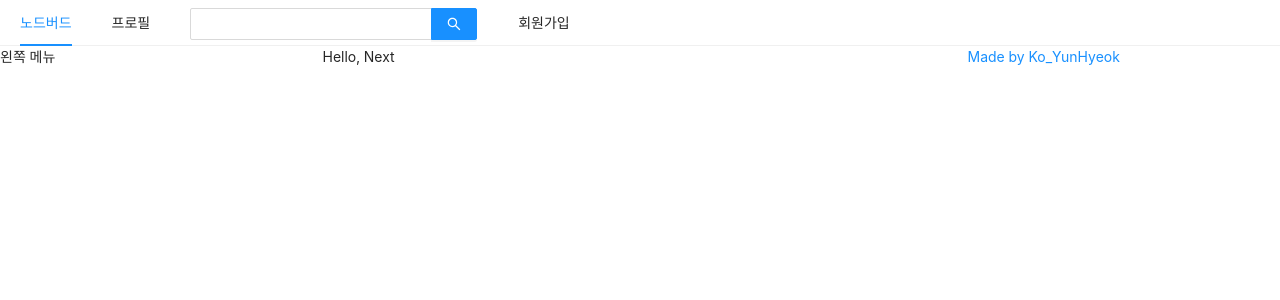
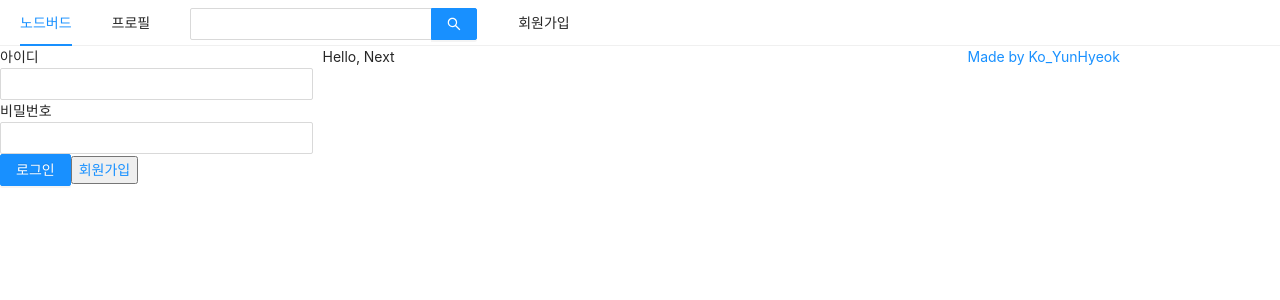
Before and after one commit to KYH9800/NodeBird-with-server, a Next.js app in the folder prepare/front/: page / in a window 1280 px wide. Shown: the top 300 px of the page. Built offline with nearby package versions, Linux system fonts and the light colour scheme.

Commit message:
make a LogInForm

```diff
--- a/prepare/front/components/AppLayout.js
+++ b/prepare/front/components/AppLayout.js
@@ -6,19 +6,18 @@
 import {} from "@ant-design/icons";
 import "antd/dist/antd.css"; // or 'antd/dist/antd.less'
 
+import UserProfile from "./UserProfile";
+import LoginForm from "./LoginForm";
+
 // prepare/front/pages/에서 index.js, profile.js, signup.js에 공통으로 사용할 layout
 const AppLayout = ({ children }) => {
-  const [current, setCurrent] = useState(false);
+  const [isLoggedIn, setIsLoggedIn] = useState(false); // [더미 데이터] 서버가 없을 때 로그인 유뮤 판단
 
-  const handleClick = (e) => {
-    console.log("click ", e);
-    setCurrent(e.key);
-  };
   // 반응형 그리드 xs: 모바일, sm: 태블릿, md: 작은 데스크탑
   return (
     <div>
       <div>
-        <Menu onClick={handleClick} selectedKeys={[current]} mode="horizontal">
+        <Menu mode="horizontal">
           <Menu.Item>
             <Link href="/">
               <a>노드버드</a>
@@ -40,7 +39,7 @@
         </Menu>
         <Row gutter={10}>
           <Col xs={24} sm={6} md={6}>
-            왼쪽 메뉴
+            {isLoggedIn ? <UserProfile /> : <LoginForm />}
           </Col>
           <Col xs={24} sm={12} md={12}>
             {children}
--- /dev/null
+++ b/prepare/front/components/LoginForm.js
@@ -0,0 +1,43 @@
+import React, { useCallback, useState } from "react";
+import { Button, Form, Input } from "antd";
+import Link from "next/link";
+
+const LoginForm = () => {
+  const [id, setId] = useState("");
+  const [password, setPassword] = useState("");
+
+  const onChangeId = useCallback((e) => {
+    setId(e.target.value);
+  }, []);
+
+  const onChangePassword = useCallback((e) => {
+    setPassword(e.target.value);
+  }, []);
+
+  return (
+    <Form>
+      <div>
+        <label htmlFor="user-id">아이디</label>
+        <br />
+        <Input name="user-id" value={id} onChange={onChangeId} required />
+      </div>
+      <div>
+        <label htmlFor="user-password">비밀번호</label>
+        <br />
+        <Input name="user-password" type="password" value={password} onChange={onChangePassword} required />
+      </div>
+      <div>
+        <Button type="primary" htmlType="submit" loading={false}>
+          로그인
+        </Button>
+        <Link href="./signup">
+          <a>
+            <button>회원가입</button>
+          </a>
+        </Link>
+      </div>
+    </Form>
+  );
+};
+
+export default LoginForm;
--- /dev/null
+++ b/prepare/front/components/UserProfile.js
@@ -0,0 +1,11 @@
+import React from "react";
+
+const UserProfile = () => {
+  return (
+    <>
+      <div>UserProfile</div>
+    </>
+  );
+};
+
+export default UserProfile;
```
